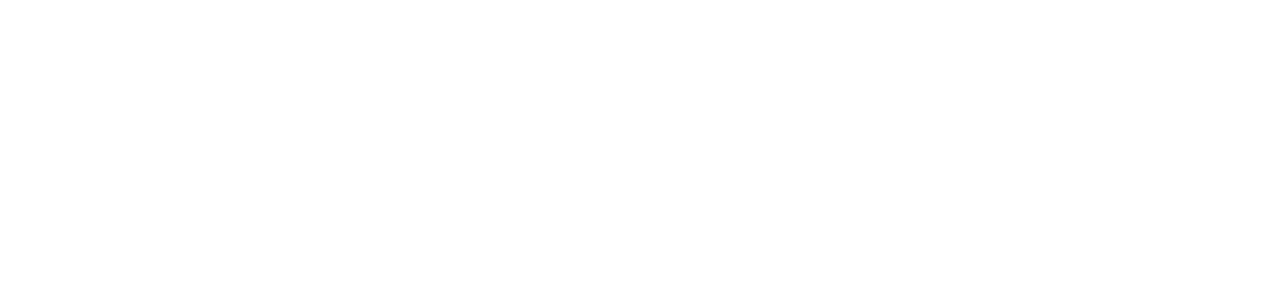
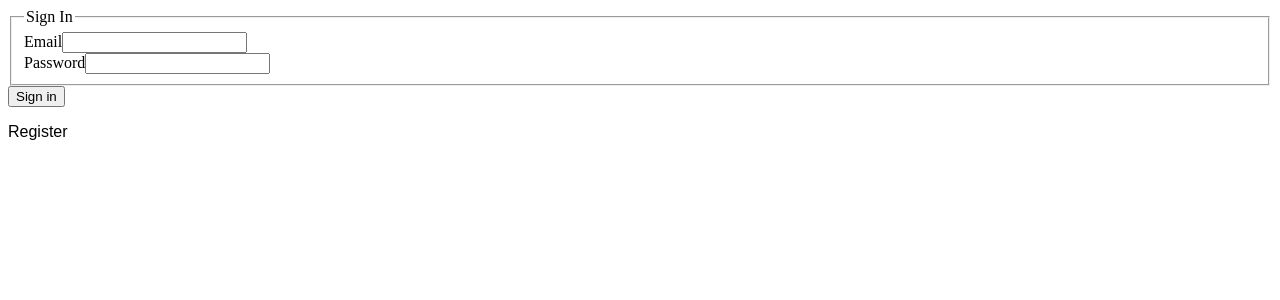
Before and after one commit to Becki82/pipboy, a React (Create React App) app: page /signin in a window 1280 px wide. Before the commit this address had no page. Shown: the top 300 px of the page. Built offline with nearby package versions, Linux system fonts and the light colour scheme; a web font is replaced by a local one.

Commit message:
added signin

```diff
--- /dev/null
+++ b/src/components/signin/signIn.js
@@ -0,0 +1,81 @@
+import React, {useState} from 'react';
+
+
+function Signin ({loadUser, onRouteChange}) {
+    const [email, setSignInEmail] = useState('')
+    const [password, setPassword] = useState('')
+
+
+   const onEmailChange = (event) => {
+        setSignInEmail(event.target.value)
+      }
+
+    const  onPasswordChange = (event) => {
+        setPassword(event.target.value)
+      }
+
+     const onSubmitSignIn = () => {
+        fetch('http://localhost:3000/signin', {
+          method: 'post',
+          headers: {'Content-Type': 'application/json'},
+          body: JSON.stringify({
+            email,
+            password
+          })
+        })
+          .then(response => response.json())
+          .then(user => {
+            if (user.id) {
+              loadUser(user)
+              onRouteChange('home');
+            }
+          })
+      }
+
+
+return (
+    //const { onRouteChange } = this.props; - this is in the original code within the render section and before return. not too sure what to do with it?
+      <article className="br3 ba b--black-10 mv4 w-100 w-50-m w-25-l mw6 shadow-5 center">
+        <main className="pa4 black-80">
+          <div className="measure">
+            <fieldset id="sign_up" className="ba b--transparent ph0 mh0">
+              <legend className="f1 fw6 ph0 mh0">Sign In</legend>
+              <div className="mt3">
+                <label className="db fw6 lh-copy f6" htmlFor="email-address">Email</label>
+                <input
+                  className="pa2 input-reset ba bg-transparent hover-bg-black hover-white w-100"
+                  type="email"
+                  name="email-address"
+                  id="email-address"
+                  onChange={onEmailChange}
+                />
+              </div>
+              <div className="mv3">
+                <label className="db fw6 lh-copy f6" htmlFor="password">Password</label>
+                <input
+                  className="b pa2 input-reset ba bg-transparent hover-bg-black hover-white w-100"
+                  type="password"
+                  name="password"
+                  id="password"
+                  onChange={onPasswordChange}
+                />
+              </div>
+            </fieldset>
+            <div className="">
+              <input
+                onClick={onSubmitSignIn}
+                className="b ph3 pv2 input-reset ba b--black bg-transparent grow pointer f6 dib"
+                type="submit"
+                value="Sign in"
+              />
+            </div>
+            <div className="lh-copy mt3">
+              <p  onClick={() => onRouteChange('register')} className="f6 link dim black db pointer">Register</p>
+            </div>
+          </div>
+        </main>
+      </article>
+    );
+  }
+
+export default Signin;
--- a/src/index.js
+++ b/src/index.js
@@ -8,6 +8,7 @@
 import './index.css';
 import App from './App';
 import Register from './components/register/Register';
+import Signin from './components/signin/signIn';
 
 
 
@@ -16,6 +17,7 @@
     <Routes>
       <Route path="/" element={<App />} />
       <Route path="register" element={<Register />} />
+      <Route path="signin" element={<Signin />}/>
     </Routes>
   </BrowserRouter>,
   document.getElementById('root')
```
